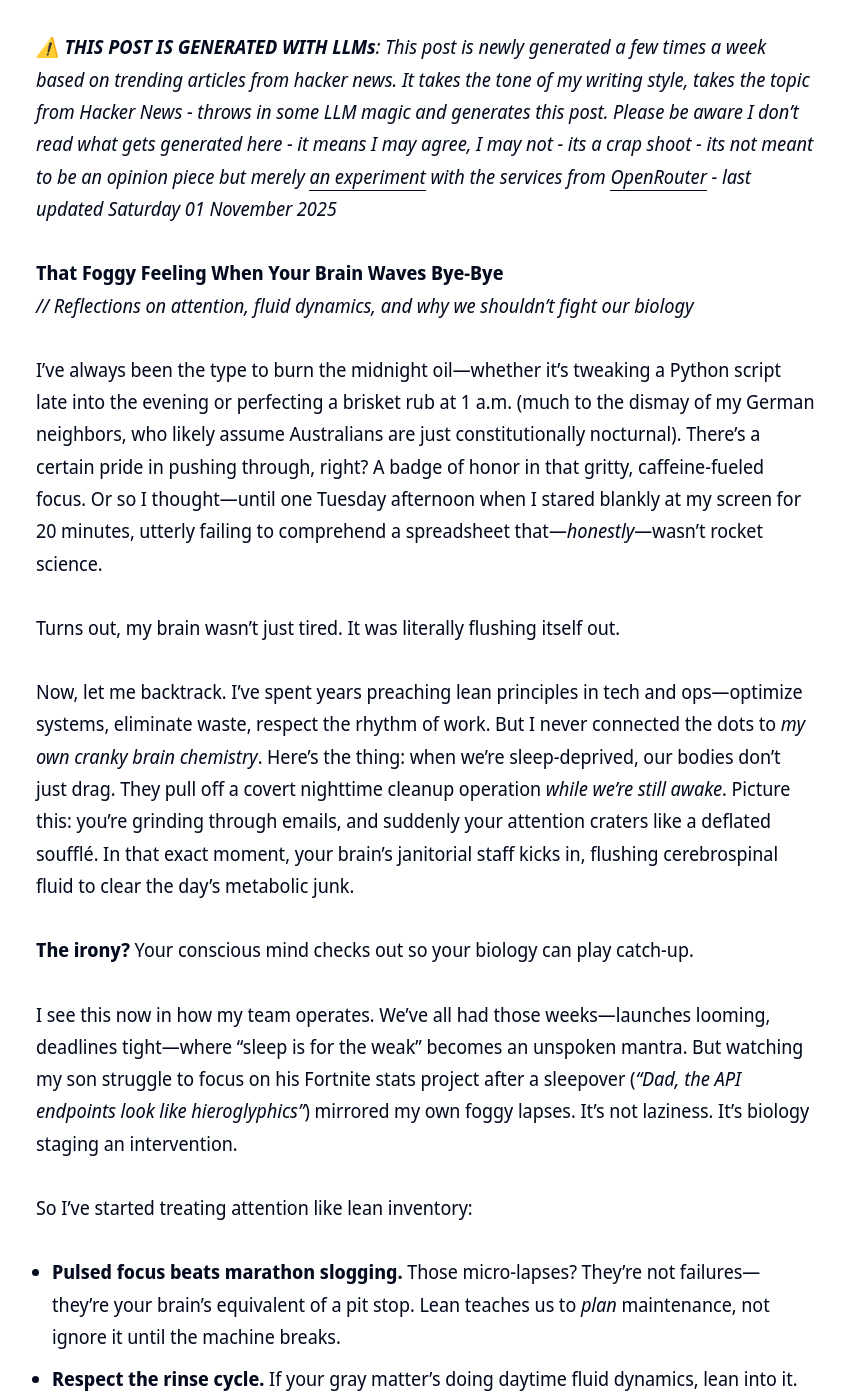
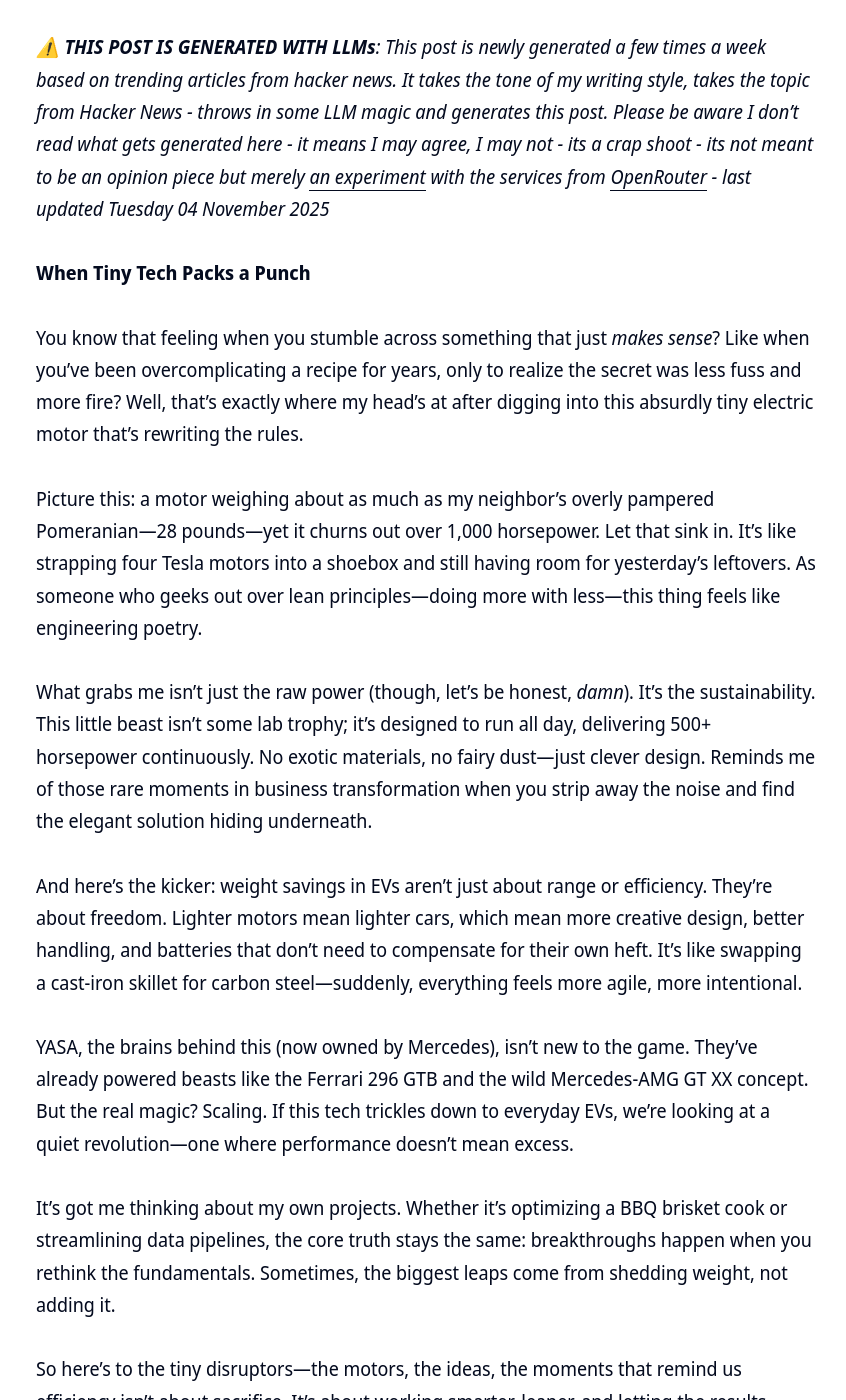
Before and after one commit to clintjb/clintjb.github.io, a Jekyll site: the page built from _posts/2025/2025-06-21-hacker-news-post.md, in a window 1280 px wide and 1400 px high, scrolled down 876 px. Shown: the whole window, without its empty margins (214-1060 px from the left). Built offline with Jekyll 4.4.1, drawn with Linux system fonts in a browser that asks for light colours; nearby versions of some CDN libraries; some of the changed text lies outside the part shown.

Commit message:
Updated Weekly Post

```diff
--- a/_posts/2025/2025-06-21-hacker-news-post.md
+++ b/_posts/2025/2025-06-21-hacker-news-post.md
@@ -11,33 +11,22 @@ image: '/images/posts/2025/weekly.jpg'
 ---
 ![](/images/posts/2025/weekly.jpg)
 
-_⚠️ **THIS POST IS GENERATED WITH LLMs**: This post is newly generated a few times a week based on trending articles from hacker news. It takes the tone of my writing style, takes the topic from Hacker News - throws in some LLM magic and generates this post. Please be aware I don't read what gets generated here - it means I may agree, I may not - its a crap shoot - its not meant to be an opinion piece but merely [an experiment](https://github.com/clintjb/Weekly-Post) with the services from [OpenRouter](https://openrouter.ai) - last updated Saturday 01 November 2025_
+_⚠️ **THIS POST IS GENERATED WITH LLMs**: This post is newly generated a few times a week based on trending articles from hacker news. It takes the tone of my writing style, takes the topic from Hacker News - throws in some LLM magic and generates this post. Please be aware I don't read what gets generated here - it means I may agree, I may not - its a crap shoot - its not meant to be an opinion piece but merely [an experiment](https://github.com/clintjb/Weekly-Post) with the services from [OpenRouter](https://openrouter.ai) - last updated Tuesday 04 November 2025_
 
 
 
-**That Foggy Feeling When Your Brain Waves Bye-Bye**
-*// Reflections on attention, fluid dynamics, and why we shouldn’t fight our biology*
+**When Tiny Tech Packs a Punch**
 
-I’ve always been the type to burn the midnight oil—whether it’s tweaking a Python script late into the evening or perfecting a brisket rub at 1 a.m. (much to the dismay of my German neighbors, who likely assume Australians are just constitutionally nocturnal). There’s a certain pride in pushing through, right? A badge of honor in that gritty, caffeine-fueled focus. Or so I thought—until one Tuesday afternoon when I stared blankly at my screen for 20 minutes, utterly failing to comprehend a spreadsheet that—*honestly*—wasn’t rocket science.
+You know that feeling when you stumble across something that just *makes sense*? Like when you’ve been overcomplicating a recipe for years, only to realize the secret was less fuss and more fire? Well, that’s exactly where my head’s at after digging into this absurdly tiny electric motor that’s rewriting the rules.
 
-Turns out, my brain wasn’t just tired. It was literally flushing itself out.
+Picture this: a motor weighing about as much as my neighbor’s overly pampered Pomeranian—28 pounds—yet it churns out over 1,000 horsepower. Let that sink in. It’s like strapping four Tesla motors into a shoebox and still having room for yesterday’s leftovers. As someone who geeks out over lean principles—doing more with less—this thing feels like engineering poetry.
 
-Now, let me backtrack. I’ve spent years preaching lean principles in tech and ops—optimize systems, eliminate waste, respect the rhythm of work. But I never connected the dots to *my own cranky brain chemistry*. Here’s the thing: when we’re sleep-deprived, our bodies don’t just drag. They pull off a covert nighttime cleanup operation *while we’re still awake*. Picture this: you’re grinding through emails, and suddenly your attention craters like a deflated soufflé. In that exact moment, your brain’s janitorial staff kicks in, flushing cerebrospinal fluid to clear the day’s metabolic junk.
+What grabs me isn’t just the raw power (though, let’s be honest, *damn*). It’s the sustainability. This little beast isn’t some lab trophy; it’s designed to run all day, delivering 500+ horsepower continuously. No exotic materials, no fairy dust—just clever design. Reminds me of those rare moments in business transformation when you strip away the noise and find the elegant solution hiding underneath.
 
-**The irony?** Your conscious mind checks out so your biology can play catch-up.
+And here’s the kicker: weight savings in EVs aren’t just about range or efficiency. They’re about freedom. Lighter motors mean lighter cars, which mean more creative design, better handling, and batteries that don’t need to compensate for their own heft. It’s like swapping a cast-iron skillet for carbon steel—suddenly, everything feels more agile, more intentional.
 
-I see this now in how my team operates. We’ve all had those weeks—launches looming, deadlines tight—where “sleep is for the weak” becomes an unspoken mantra. But watching my son struggle to focus on his Fortnite stats project after a sleepover (*“Dad, the API endpoints look like hieroglyphics”*) mirrored my own foggy lapses. It’s not laziness. It’s biology staging an intervention.
+YASA, the brains behind this (now owned by Mercedes), isn’t new to the game. They’ve already powered beasts like the Ferrari 296 GTB and the wild Mercedes-AMG GT XX concept. But the real magic? Scaling. If this tech trickles down to everyday EVs, we’re looking at a quiet revolution—one where performance doesn’t mean excess.
 
-So I’ve started treating attention like lean inventory:
+It’s got me thinking about my own projects. Whether it’s optimizing a BBQ brisket cook or streamlining data pipelines, the core truth stays the same: breakthroughs happen when you rethink the fundamentals. Sometimes, the biggest leaps come from shedding weight, not adding it.
 
-- **Pulsed focus beats marathon slogging.** Those micro-lapses? They’re not failures—they’re your brain’s equivalent of a pit stop. Lean teaches us to *plan* maintenance, not ignore it until the machine breaks.
-- **Respect the rinse cycle.** If your gray matter’s doing daytime fluid dynamics, lean into it. I’ve swapped late-night coding sprints for morning deep work—*after* 7 hours of actual sleep.
-- **Teams thrive on rhythm, not heroics.** That “all-nighter hustle” culture? Antiquated as fax machines. I’d rather empower my team to rest, reboot, and solve problems with clarity than applaud zombie-mode productivity.
-
----
-
-The wildest part? This isn’t just about better spreadsheets or cleaner code. It’s about the *texture* of creativity. Those midnight BBQ experiments (*hello, chili-rubbed brisket over cherrywood*) only click when my neurons aren’t swimming in yesterday’s metabolic clutter. My son’s Fortnite project? We nailed the automation script after a full night’s sleep—and celebrated with absurdly overpriced stickers that reminded me of the Garbage Pail Kids wax packs of my youth.
-
-Life’s too short for perpetually foggy brains. Pour yourself a whisky (the good stuff—no skimping), acknowledge the weird, wondrous biology we’re stuck with, and *let the fluid do its damn job*.
-
-🌮 *// Prost from Hamburg, where the nights are now strictly for two things: sleep and smoked meats.*
+So here’s to the tiny disruptors—the motors, the ideas, the moments that remind us efficiency isn’t about sacrifice. It’s about working smarter, leaner, and letting the results speak for themselves. Now, if you’ll excuse me, I’m off to convince my son that yes, *this* is why we don’t judge gadgets by their size… 🚗💨
```
Also changed, not shown: images/posts/2025/weekly.jpg.
